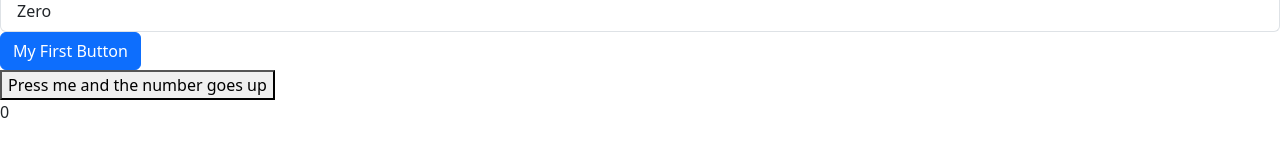
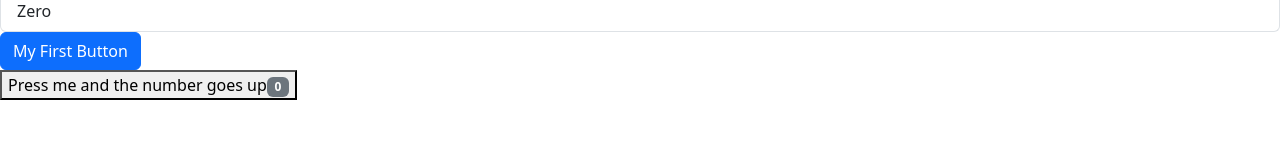
Before and after one commit to red2922/Reactor, a React (Vite) app in the folder Reactor_Time/: page / in a window 1280 px wide. Shown: the part 312-468 px from the top of the page. Built offline with nearby package versions, Linux system fonts and the light colour scheme.

Commit message:
Added a Badge to the PracButton

```diff
--- a/Reactor_Time/src/components/PracButton.tsx
+++ b/Reactor_Time/src/components/PracButton.tsx
@@ -5,8 +5,10 @@ const PracButton = () => {
 
   return (
     <>
-      <button onClick={changeNum}>Press me and the number goes up</button>
-      <p>{num}</p>
+      <button onClick={changeNum}>
+        Press me and the number goes up
+        <span className="badge text-bg-secondary">{num}</span>
+      </button>
     </>
   );
 };
```
